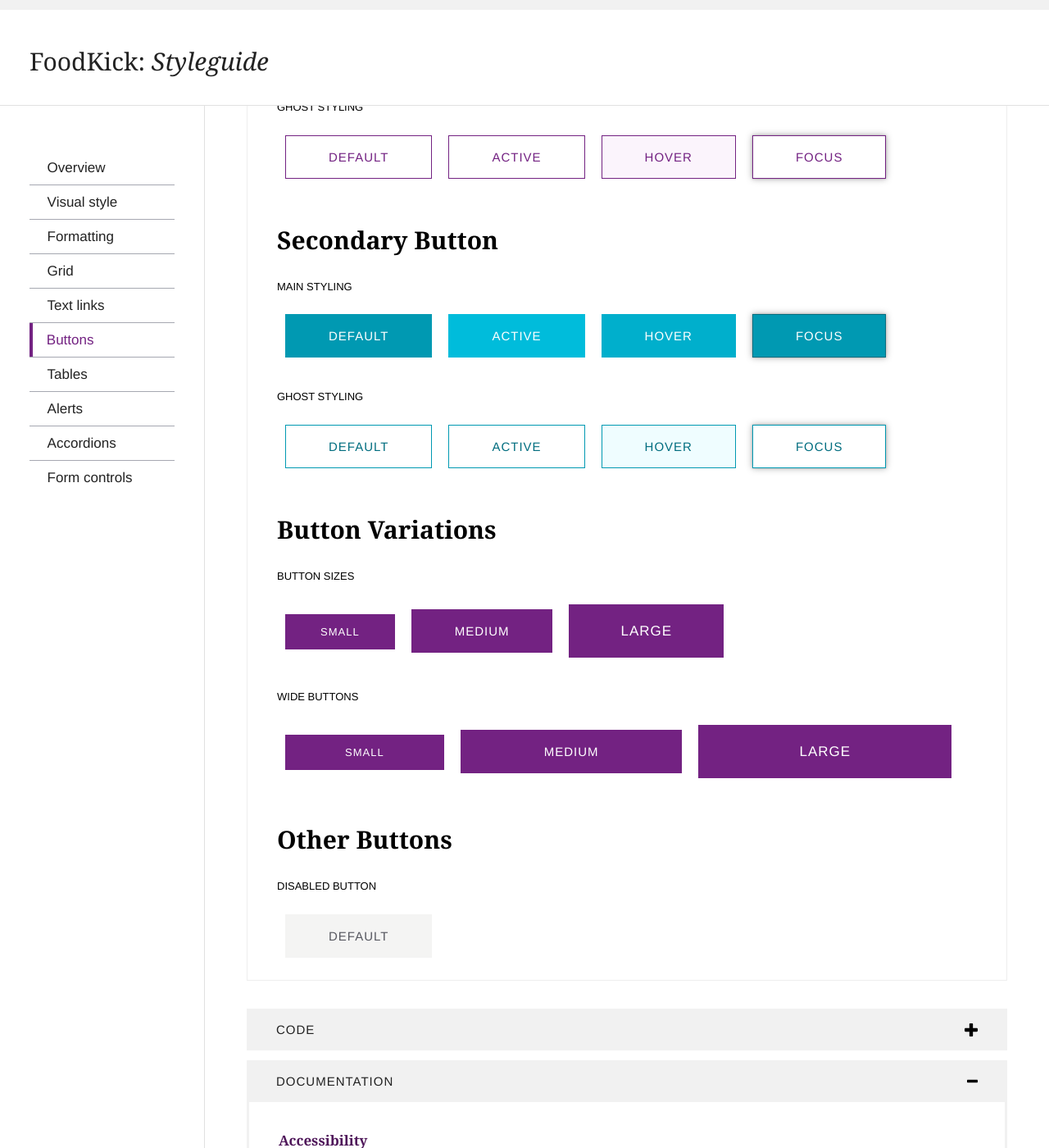
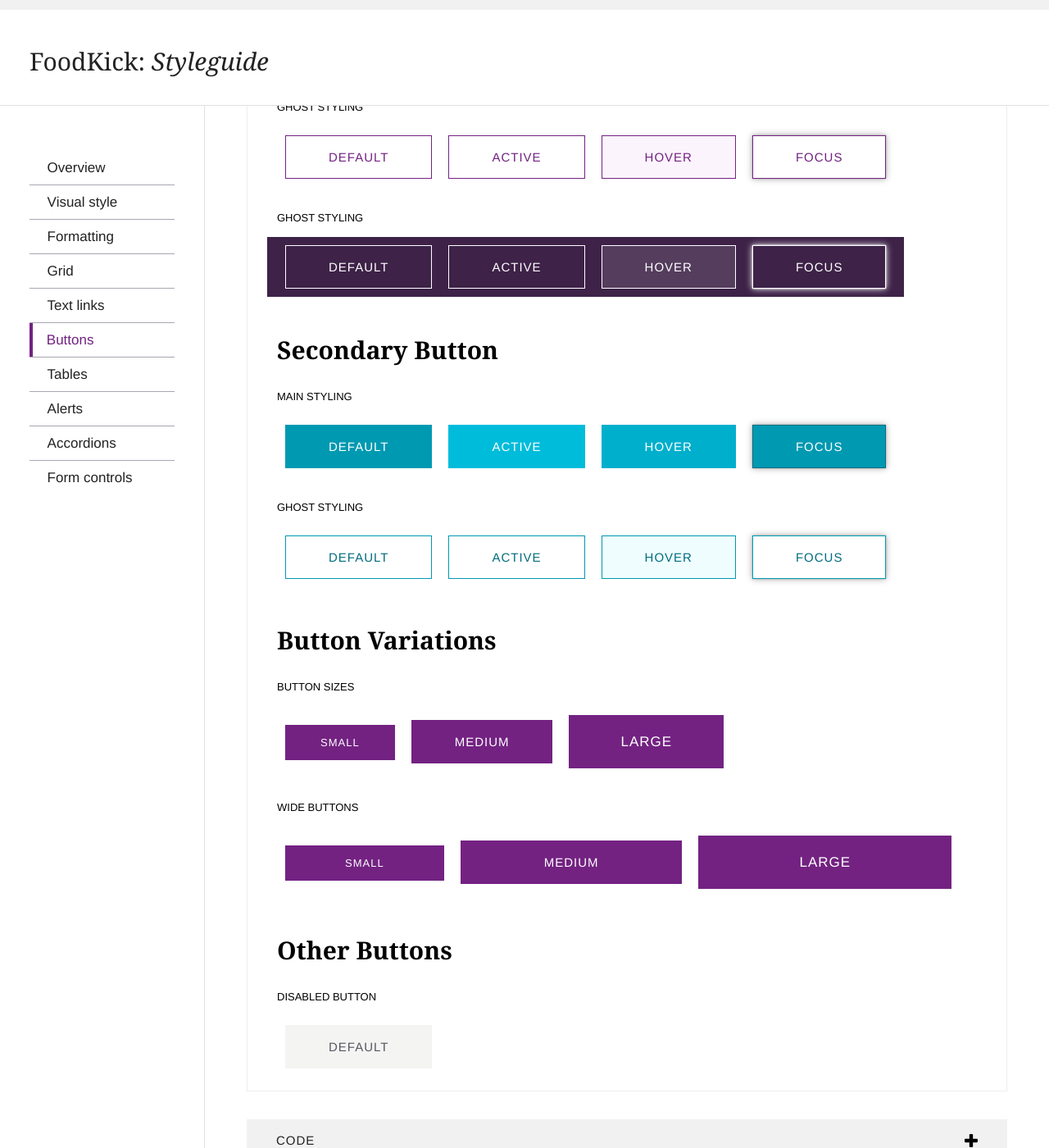
Before and after one commit to foodkick/foodkick.github.io, a Jekyll site: the page built from _elements/buttons.md, in a window 1280 px wide and 1400 px high, scrolled down 466 px. Shown: the whole window at 82% size. Built offline with Jekyll 4.4.1, drawn with Linux system fonts in a browser that asks for light colours; Markdown is read by kramdown in place of the engine named in the settings.

Commit message:
Added Button style for dark backgrounds

```diff
--- a/_elements/buttons.md
+++ b/_elements/buttons.md
@@ -20,6 +20,13 @@ lead: Use buttons to signal actions.
     <button class="button-primary-alt button-active">Active</button>
     <button class="button-primary-alt button-hover">Hover</button>
     <button class="button-primary-alt button-focus">Focus</button>
+  </div>
+  <h6>Ghost Styling</h6>
+  <div class="button_wrapper dark">
+    <button class="button-primary-alt-dark">Default</button>
+    <button class="button-primary-alt-dark button-active">Active</button>
+    <button class="button-primary-alt-dark button-hover">Hover</button>
+    <button class="button-primary-alt-dark button-focus">Focus</button>
   </div>
 
   <h2>Secondary Button</h2>
--- a/assets/_scss/core/_variables.scss
+++ b/assets/_scss/core/_variables.scss
@@ -61,6 +61,7 @@ $color-gray-lighter:         #f4f4f3;
 
 $color-red:                	 #b93d3f;
 $color-white:                #ffffff;
+$color-white-fade:           rgba(#fff, .12);
 $color-off-white:            #fafafa;
 $color-base:                 #222222;
 
@@ -83,4 +84,5 @@ $input-max-width:   46rem;
 $border-radius:     rem(3px);
 $box-shadow:        0 0 2px rgba(#000, .3);
 $focus-shadow:      0 0 2px #aaaaaa, 0 0 8px #aaaaaa;
+$focus-glow:  	    0 0 2px #fafafa, 0 0 8px #fafafa;
 $grid-margins:      1.5rem;
--- a/assets/_scss/elements/_buttons.scss
+++ b/assets/_scss/elements/_buttons.scss
@@ -103,6 +103,27 @@ button,
     }
   }
 
+  /*  Primary Ghost - Dark Button  */
+  &.button-primary-alt-dark {
+    background-color: transparent;
+    color: $color-white;
+    box-shadow: $button-stroke $color-white;
+
+    &:hover,
+    &.button-hover {
+      background-color: $color-white-fade;
+    }
+
+    &:active,
+    &.button-active {
+      background-color: transparent;
+    }
+    &:focus,
+    &.button-focus {
+      box-shadow: $button-stroke $color-white, $focus-glow;
+    }
+  }
+
   /*  Secondary Button  */
   &.button-secondary {
     background-color: $color-secondary;
--- a/assets/css/styleguide.scss
+++ b/assets/css/styleguide.scss
@@ -1122,6 +1122,10 @@ p.full{
   }
 }
 
+.button_wrapper.dark{
+  background-color: $color-primary-bg;
+}
+
 .optional{
   display: inline-block;
   position: relative;
```
